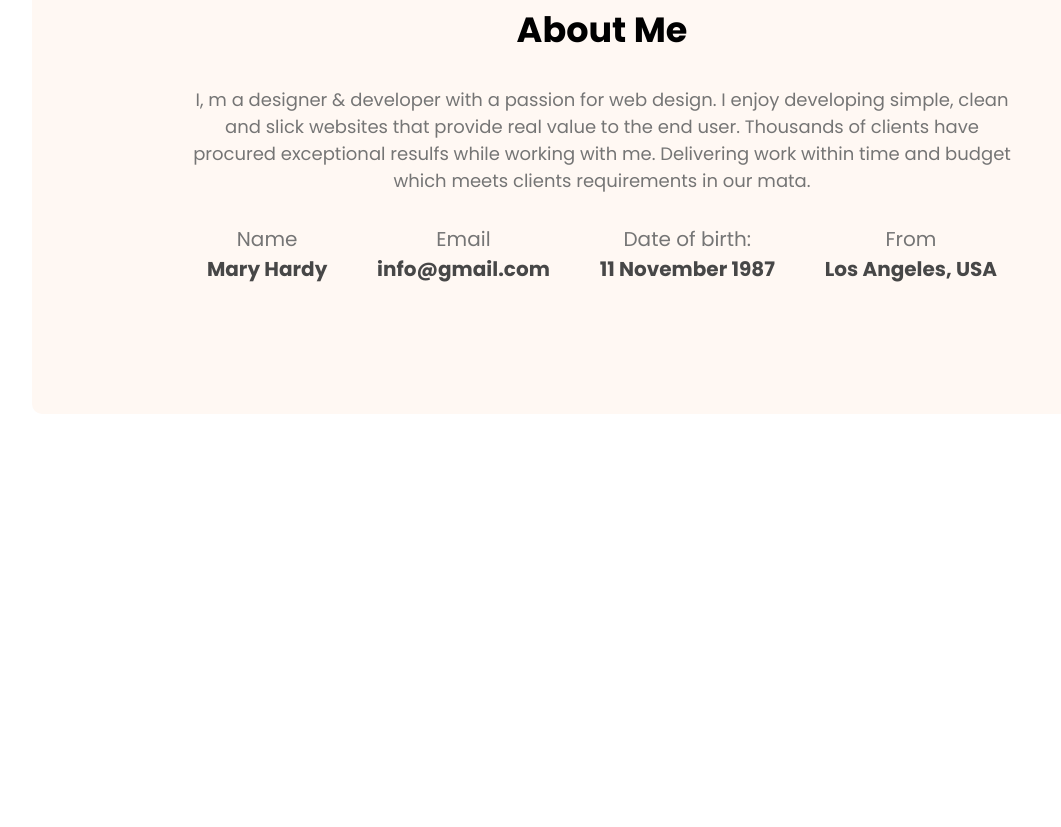
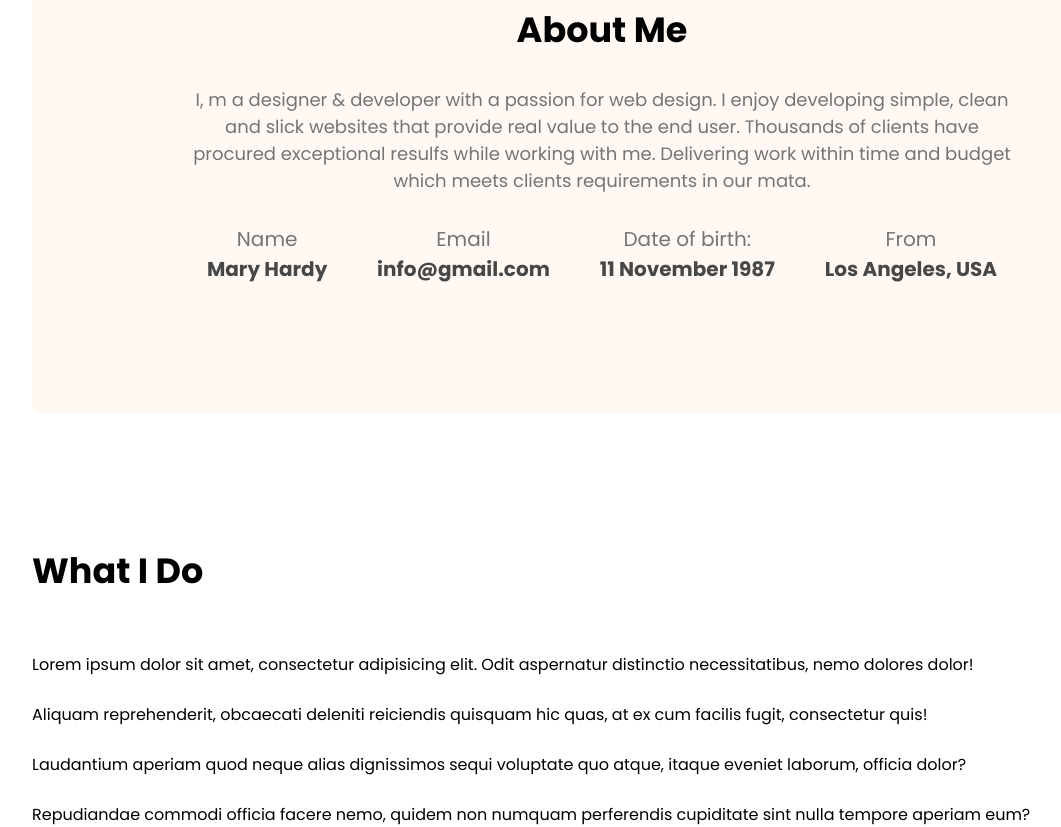
Before and after one commit to UDOY-17/developer-portfolio, a plain HTML site: page index.html in a window 1280 px wide. Shown: the part 1101-1928 px from the top of the page, without its empty margins (38-1099 px from the left). Before the commit the page ends 1515 px from the top, so only its background shows below. Drawn offline with Linux system fonts and the light colour scheme.

Commit message:
fordth commit

```diff
--- a/index.html
+++ b/index.html
@@ -64,6 +64,41 @@
             </div>
 
         </section>
+        <!-- WHAT I DO SECTION -->
+        <section class="what-is-do">
+            <h3 class="section-titel">What I Do </h3>
+            <!-- .skills-container>.skill*4>img+p.skill-title+p.    skill-desceription>lorem15 -->
+            <div class="skills-container">
+                <div class="skill">
+                    <img src="" alt="">
+                    <p class="skill-title"></p>
+                    <p class="skill-desceription">Lorem ipsum dolor sit amet, consectetur adipisicing elit. Odit
+                        aspernatur distinctio necessitatibus, nemo dolores dolor!</p>
+                </div>
+                <div class="skill">
+                    <img src="" alt="">
+                    <p class="skill-title"></p>
+                    <p class="skill-desceription">Aliquam reprehenderit, obcaecati deleniti reiciendis quisquam hic
+                        quas, at ex cum facilis fugit, consectetur quis!</p>
+                </div>
+                <div class="skill">
+                    <img src="" alt="">
+                    <p class="skill-title"></p>
+                    <p class="skill-desceription">Laudantium aperiam quod neque alias dignissimos sequi voluptate quo
+                        atque, itaque eveniet laborum, officia dolor?</p>
+                </div>
+                <div class="skill">
+                    <img src="" alt="">
+                    <p class="skill-title"></p>
+                    <p class="skill-desceription">Repudiandae commodi officia facere nemo, quidem non numquam
+                        perferendis cupiditate sint nulla tempore aperiam eum?</p>
+                </div>
+            </div>
+
+
+
+
+        </section>
 
     </main>
     <footer>
--- a/style.css/portfolio.css
+++ b/style.css/portfolio.css
@@ -126,3 +126,8 @@ main {
     font-weight: 700;
     font-size: 20px;
 }
+/* <!-- WHAT I DO SECTION --> */
+.what-is-do{
+    margin-top: 130px;
+
+}
```
